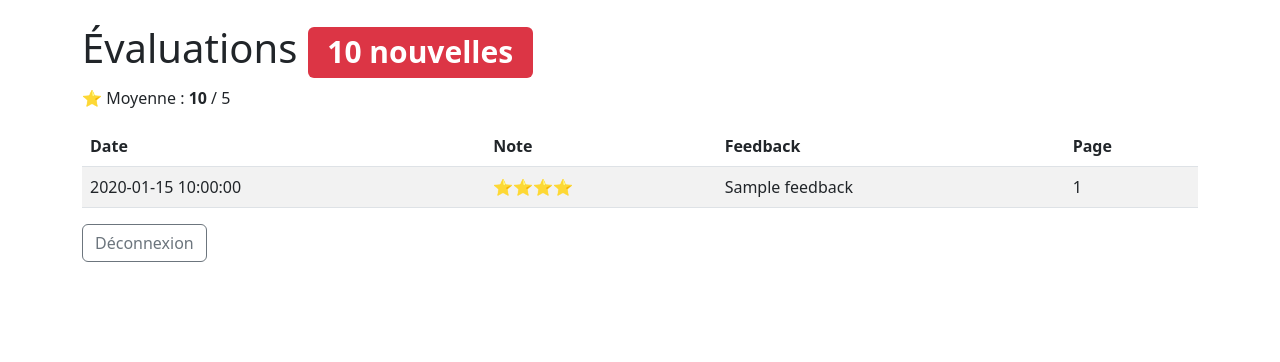
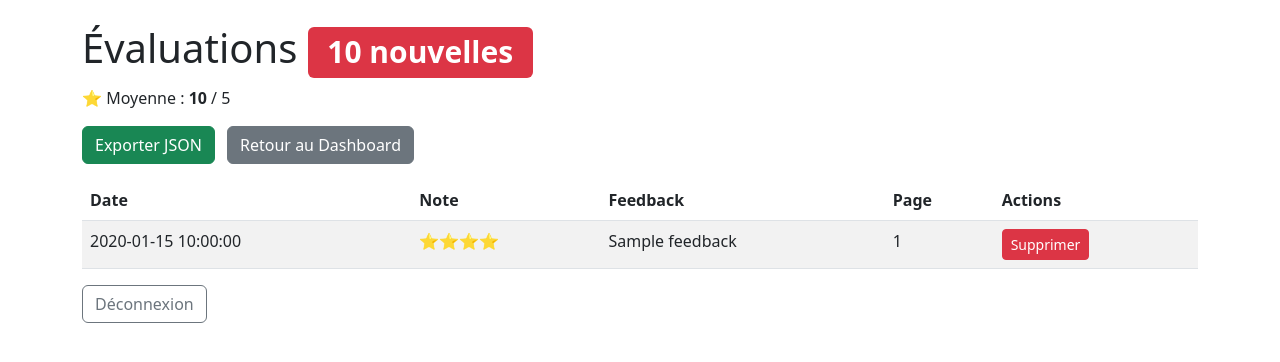
Before and after one commit to mybsow/pdf-fusion-pro_ultimate, a Python web app: template templates/legal/admin/ratings.html in a window 1280 px wide. Shown: the top 362 px of the page. Run offline with Jinja, Linux system fonts and the light colour scheme; the template is opened without the code that fills it: most values are stand-ins (such as "Sample title", 1, 10 or a date in 2020).

Commit message:
Update ratings.html

```diff
--- a/templates/legal/admin/ratings.html
+++ b/templates/legal/admin/ratings.html
@@ -1,8 +1,20 @@
 <!DOCTYPE html>
-<html>
+<html lang="fr">
 <head>
-  <title>Évaluations</title>
+  <meta charset="UTF-8">
+  <title>Évaluations – Admin</title>
   <link href="https://cdn.jsdelivr.net/npm/bootstrap@5.3.0/dist/css/bootstrap.min.css" rel="stylesheet">
+  <script>
+    function confirmDelete(ratingId) {
+      if (confirm('Supprimer cette évaluation ?')) {
+        window.location.href = '/admin/ratings?delete=' + ratingId;
+      }
+    }
+
+    function exportJSON() {
+      window.location.href = '/admin/ratings?export=json';
+    }
+  </script>
 </head>
 <body class="container mt-4">
 
@@ -15,6 +27,13 @@
 
 <p>⭐ Moyenne : <strong>{{ stats.average }}</strong> / 5</p>
 
+<div class="mb-3">
+  <button class="btn btn-success me-2" onclick="exportJSON()">
+    Exporter JSON
+  </button>
+  <a href="{{ url_for('admin.admin_dashboard') }}" class="btn btn-secondary">Retour au Dashboard</a>
+</div>
+
 <table class="table table-striped">
 <thead>
 <tr>
@@ -22,21 +41,27 @@
   <th>Note</th>
   <th>Feedback</th>
   <th>Page</th>
+  <th>Actions</th>
 </tr>
 </thead>
 <tbody>
-{% for r in ratings|reverse %}
+{% for r in ratings %}
 <tr>
-  <td>{{ r.timestamp[:19] }}</td>
+  <td>{{ r.display_date }}</td>
   <td>{{ "⭐" * r.rating }}</td>
   <td>{{ r.feedback or "-" }}</td>
   <td>{{ r.page }}</td>
+  <td>
+    <button class="btn btn-danger btn-sm" onclick="confirmDelete('{{ r.id }}')">
+      Supprimer
+    </button>
+  </td>
 </tr>
 {% endfor %}
 </tbody>
 </table>
 
-<a href="{{ url_for('legal.admin_logout') }}" class="btn btn-outline-secondary">Déconnexion</a>
+<a href="{{ url_for('admin.admin_logout') }}" class="btn btn-outline-secondary">Déconnexion</a>
 
 </body>
 </html>
```
